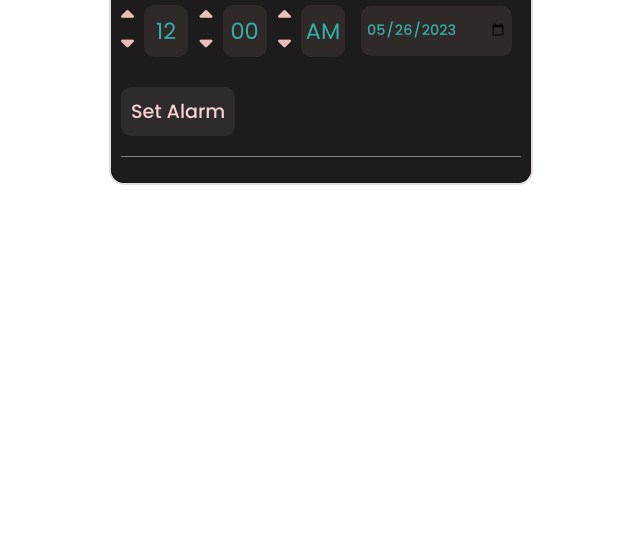
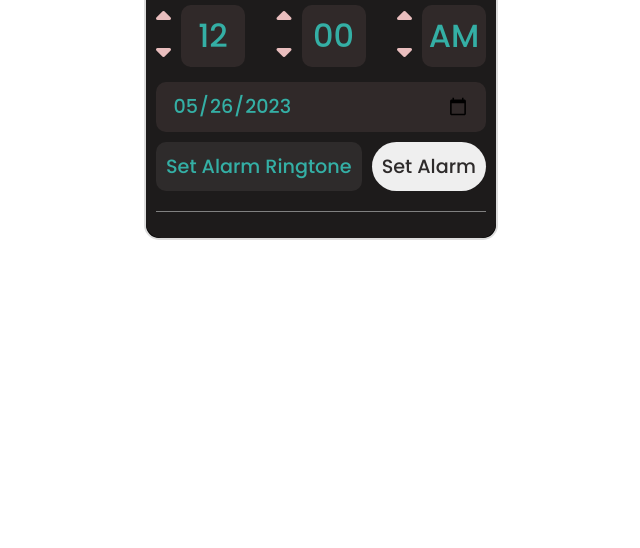
Before and after one commit to Abhinav0120/alarm-clock, a plain HTML site: page index.html in a window 1280 px wide. Shown: the part 252-800 px from the top of the page, without its empty margins (319-959 px from the left). Drawn offline with Linux system fonts and the light colour scheme.

Commit message:
Created functionality To set user defined Ringtone

```diff
--- a/index.html
+++ b/index.html
@@ -73,6 +73,8 @@
                 </div>
     <!---- alarm button ---->
                 <div class="alarm-button">
+                    <label for="ringtone">Set Alarm Ringtone</label>
+                    <input type="file" id="ringtone" accept="audio/*">
                     <button id="set-alarm">Set Alarm</button>
                 </div>
     <!-- alarm's List -->
--- a/script.js
+++ b/script.js
@@ -17,12 +17,15 @@ const setAlarmBtn = document.getElementById('set-alarm');
 const clearAlarmContainer = document.getElementById('clear-alarm-container');
 const clearAlarmBtn = document.getElementById('clear-alarm');
 const clearAlarmTimeText = document.querySelector('.clear-alarm-time');
+var ringtoneInput = document.getElementById("ringtone");
 
 
 // Global variables required
 let alarmTime;
+let currentPlayingAlarm;
 let ringtone = new Audio("./assets/ring_tones/ringtone2.mp3");
 let isAlarmRinging = false;
+let file = undefined;
 
 const audio1 = new Audio('assets/click_sound/clickSound1.wav');
 const audio2 = new Audio('assets/click_sound/clickSound2.wav');
@@ -163,8 +166,11 @@ function displayClearAlarmContainer(){
 function clearAlarm(){
     if(isAlarmRinging){
         alarmTime = "";
-        ringtone.pause();
+        currentPlayingAlarm.ringtone.pause();
+        currentPlayingAlarm = null;
         removeClearAlarmContainer();
+        ringtone = new Audio("./assets/ring_tones/ringtone2.mp3");
+        // ringtoneInput.innerHTML = "Choose file";
         console.log("Alarm Stoped...");
         renderList();
         isAlarmRinging = false;
@@ -235,11 +241,12 @@ setInterval(()=>{
             console.log('currentDate:',currentDateValue);
             console.log('alarmDate',alarm.date);
             console.log("Alarm ringing...");
-            ringtone.play();
-            ringtone.loop = true;
+            alarm.ringtone.play();
+            alarm.ringtone.loop = true;
             isAlarmRinging = true;
             alarm.completed = true;
             alarmTime = alarm.time;
+            currentPlayingAlarm = alarm;
             displayClearAlarmContainer();
         }
     }
@@ -252,7 +259,8 @@ function setAlarm(){
         time : time,
         id : Date.now(),
         completed : false,
-        date : dateInput.value
+        date : dateInput.value,
+        ringtone : ringtone,
     };
 
     audio1.play();
@@ -285,6 +293,12 @@ ampmDownArrow.addEventListener('click', changeAmPm);
 
 setAlarmBtn.addEventListener('click', setAlarm);
 clearAlarmBtn.addEventListener('click', clearAlarm);
+ringtoneInput.addEventListener("change", function(event) {
+    const file = event.target.files[0];
+    console.log("file",file);
+    ringtone = new Audio(URL.createObjectURL(file)); // Create an Audio object with the selected file
+    showNotification("Alarm Rigtone is set!");
+});
 
 
 // Handle click Event Using Event Deligation
--- a/style.css
+++ b/style.css
@@ -3,13 +3,16 @@ body{
 }
 
 #alarm-clock{
-    width: 420px;
+    max-width: 350px;
+    min-width: 320px;
+    display: flex;
+    flex-direction: column;
     border: 2px solid #ddd;
     border-radius: 15px;
     margin: 20px auto;
     font-family: 'Poppins', sans-serif;
     background-color: black;
-    color: rgb(199, 152, 152)
+    color: rgb(199, 152, 152);
 }
 
 
@@ -49,8 +52,10 @@ body{
 
 .alarm-body {
     display: flex;
+    flex-direction: column;
     justify-content: space-between;
-    align-items: center;
+    /* padding: 10px; */
+    /* align-items: center; */
 }
 
 .alarm-header{
@@ -63,7 +68,8 @@ body{
     display: flex;
     align-items: center;
     justify-content: space-between;
-    width: 56%;
+    margin-bottom: 15px;
+    width: 100%;
 }
 
 .disable{
@@ -90,14 +96,14 @@ body{
 }
 
 .time-picker input{
-    width: 40px;
-    height: 50px;
-    font-size: 1.4rem;
+    width: 60px;
+    height: 60px;
+    font-size: 2rem;
     text-align: center;
     font-family: inherit;
     background-color: rgb(48, 41, 41);
     color: rgb(52, 175, 165);
-
+    font-weight: 500;
     border: none;
     border-radius: 10px;
 }
@@ -110,29 +116,35 @@ body{
 }
 
 .arrow i{
-    font-size: 1.3rem;
+    font-size: 1.5rem;
     cursor: pointer;
 }
 
 /*--- date-picker ---*/
 .date-picker{
-    width: 40%;
+    width: 100%;
 }
 
 .date-picker input[type="date"] {
-    padding: 0px 5px 0px 5px;
+    padding: 0px 5% 0px 5%;
+    width: 90%;
     border: none;
     border-radius: 10px;
     font-family: inherit;
     height: 50px;
     background-color: rgb(48, 41, 41);
     color: rgb(52, 175, 165);
-    font-size: 0.9rem;
+    font-size: 1.2rem;
     font-weight: 500;
+
 }
 
 /*---- alarm-button ----*/
-.alarm-button #set-alarm{
+.alarm-button{
+    display: flex;
+    justify-content: space-between;
+}
+.alarm-button label{
     font-family: inherit;
     font-size: 1.2rem;
     font-weight: 500;
@@ -140,8 +152,25 @@ body{
     border-radius: 10px;
     border: none;
     background-color: rgb(46, 43, 43);
-    color: rgb(248, 210, 210);
-    margin-top: 30px;
+    color: rgb(52, 175, 165);
+    margin-top: 10px;
+    margin-bottom: 20px;
+    cursor: pointer;
+}
+.alarm-button #ringtone{
+    display: none;
+}
+.alarm-button #set-alarm{
+    font-family: inherit;
+    font-size: 1.2rem;
+    font-weight: 500;
+    padding: 10px;
+    border-radius: 25px;
+    border: none;
+    /* background-color: rgb(40, 200, 186); */
+    /* color: rgb(248, 210, 210); */
+    color: rgb(46, 43, 43);
+    margin-top: 10px;
     margin-bottom: 20px;
     cursor: pointer;
 }
```
